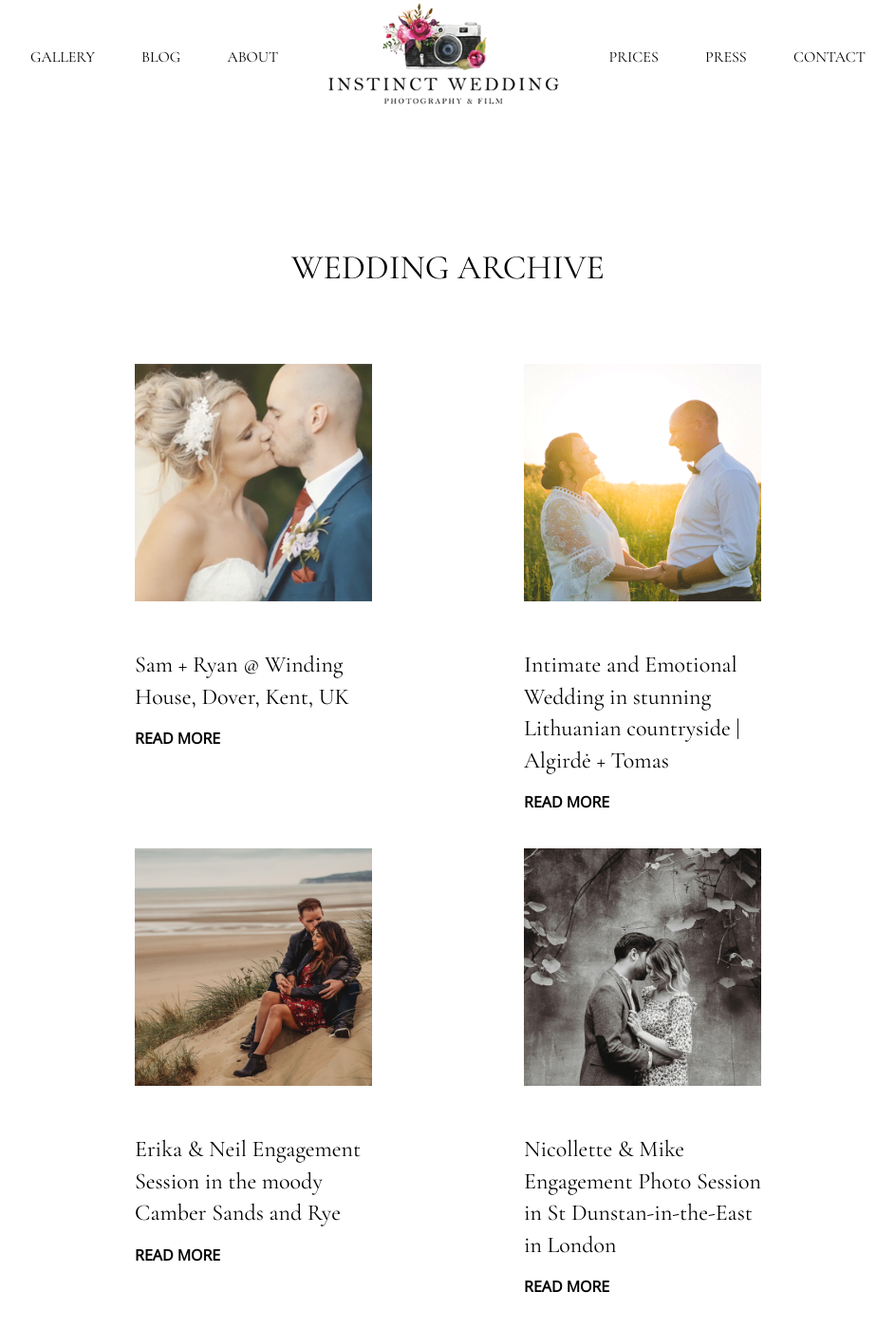
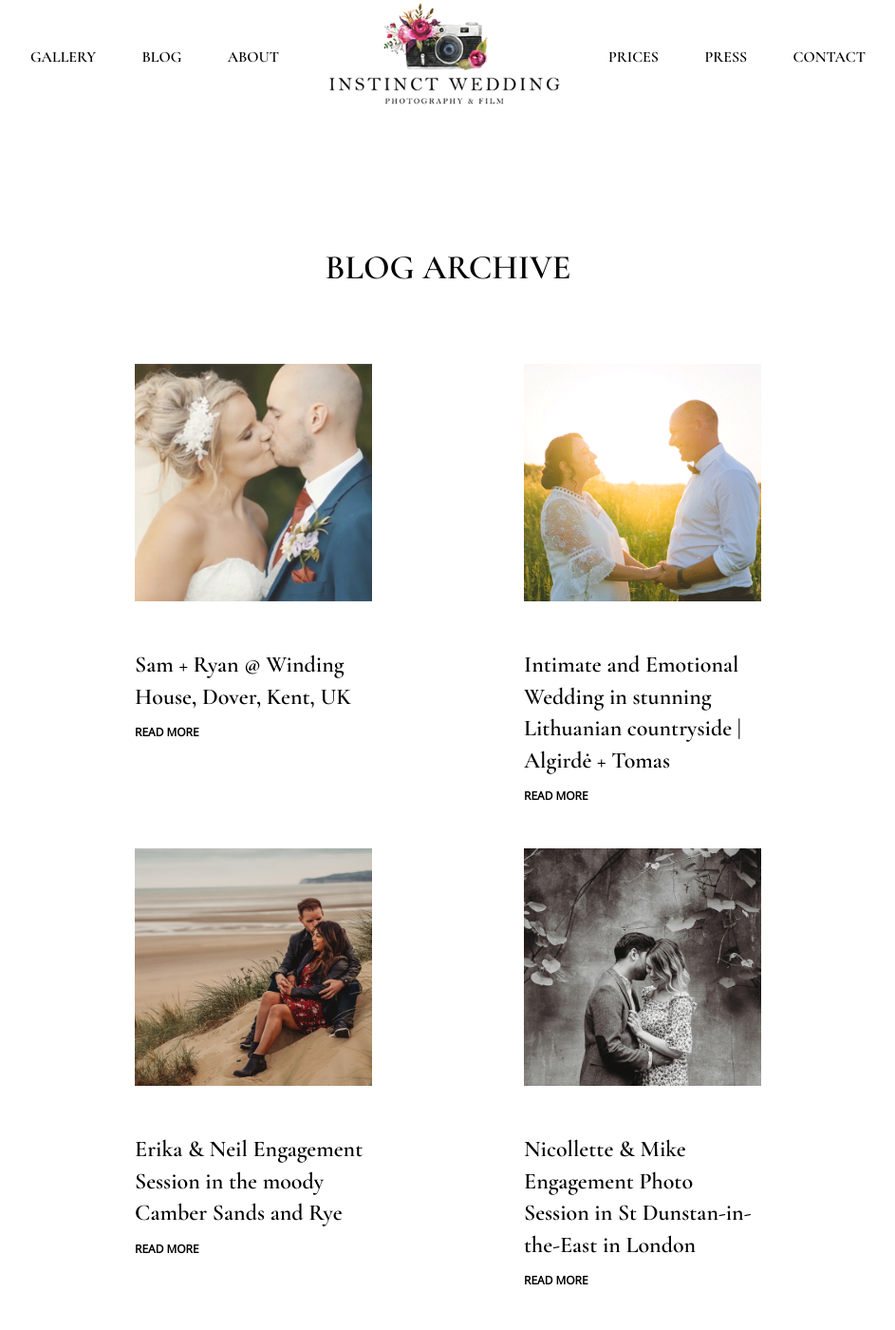
Before and after one commit to tom-wells/instinctweddding, a Jekyll site: the page built from archive.html, in a window 1280 px wide and 1400 px high. Shown: the whole window at 95% size, without its empty margins (168-1111 px from the left). Built offline with Jekyll 4.4.1, drawn with Linux system fonts in a browser that asks for light colours.

Commit message:
adjustments made

```diff
--- a/_includes/gallery.html
+++ b/_includes/gallery.html
@@ -55,7 +55,7 @@
              </div>
 
                 <div class="view-more">
-                    <a href="#">View More</a>
+                    <a href="https://instinctwedding.pic-time.com/portfolio">View More</a>
                 </div>
 
 
--- a/_includes/post-container.html
+++ b/_includes/post-container.html
@@ -4,7 +4,7 @@
 
           <h2> {{page.title}} </h2>
           {{content}}
-          <a class="go-archive" href="/archive.html"><h2>Wedding Archive</h2></a>
+          <a class="go-archive" href="/archive.html"><h3>Archive</h3</a>
 
 
         </div>
--- a/_includes/prices.html
+++ b/_includes/prices.html
@@ -38,7 +38,7 @@
         <div class="package-info">
             <img  src="/assets/images/engagment.jpg" alt="Premium Collection Package">
 
-            <h3>Premium Collection</h3>
+            <h3>Photography & Videography</h3>
 
             <h3 class="sum">£ 1500</h3>
         <ul>
--- a/archive.html
+++ b/archive.html
@@ -1,7 +1,7 @@
 ---
 
 layout : default
-title : Wedding Archive
+title : Blog Archive
 ---
 <div class="journal">
 <h2>{{page.title}}</h2>
--- a/assets/css/app.scss
+++ b/assets/css/app.scss
@@ -22,7 +22,7 @@
          url('/assets/fonts/WremenaLight.woff') format('woff');
 }
 
-@import url('https://fonts.googleapis.com/css?family=Cormorant+Garamond:300,400&display=swap');
+@import url('https://fonts.googleapis.com/css?family=Cormorant+Garamond:400,600&display=swap');
 
 @import url('https://fonts.googleapis.com/css?family=Open+Sans&display=swap');
 
@@ -41,8 +41,8 @@
 
 $line-height-global:1.4;
 $header-size:36px;
-$header-weight:400;
-$light-weight:300;
+$header-weight:600;
+$light-weight:400;
 $sub-header-size:24px;
 $body-size:16px;
 
@@ -118,8 +118,7 @@
         width: 900px;
         justify-content:space-between;
         align-items:center;
-        font-size:$body-size;
-        font-family:$sub-header-type;
+
 
 
         img {
@@ -134,6 +133,9 @@
         margin-right:$line-global/2;
         position:relative;
         padding-bottom:5px;
+        font-size:$body-size;
+        font-family:$sub-header-type;
+        font-weight: $header-weight;
 
 
 
@@ -261,7 +263,7 @@
     max-width:100%;
     max-height:100%;
     background-color:$white;
-    padding: 0 80px 125px 80px;
+    padding: $line-global*4 80px 125px 80px;
 
 
 .modal {
@@ -491,6 +493,7 @@
     .read-more {
         font-weight:700;
         font-family:$body-type;
+        font-size: 12px;
     }
 
     }
@@ -540,7 +543,7 @@
     max-height:100vh;
     position:relative;
 
- h2 {
+.mobile-about {
      display:none;
  }
 
@@ -581,6 +584,7 @@
             div{
                 max-width:350px;
                 h2 {
+                    color:#FFB444;
                     margin-bottom:$line-global;
                     font-family:$header-type;
                 }
@@ -701,6 +705,7 @@
         }
         .sum {
             font-family:$body-type;
+            font-size:18px;
 
         }
         h3 {
@@ -764,15 +769,18 @@
 .awards {
     position:relative;
     width:100%;
-    height:50%;
+    height:100vh;
+    display:flex;
+    flex-direction: column;
+    justify-content: center;
 
     h2 {
         text-transform:uppercase;
-        padding-top:$line-global*4;
+
         text-align:center;
     }
     .award-badges {
-        margin-top:$line-global*2;
+        margin-top:$line-global*7;
 
         margin-right:auto;
         margin-left:auto;
@@ -1011,11 +1019,12 @@
 
     }
     .go-archive {
-        h2{
+        h3{
             text-transform: uppercase;
             text-align: center;
             color:$black;
             cursor:pointer;
+
 
         }
 
@@ -1381,7 +1390,7 @@
                     left:-$line-global*2;
                     top:$line-global;
                     z-index:2;
-                    color:$white;
+                    color:#FFB444;
                 }
          position:relative;
          display:block;
@@ -1518,6 +1527,7 @@
 
 // awards {
     .awards {
+        padding-top:$line-global*5;
         h2 {
             padding-top:$line-global*7;
         }
@@ -1526,6 +1536,7 @@
             width:100%;
             flex-direction:column;
             align-items:center;
+            margin-top:$line-global*4;
             img {
                 padding:0 0 $line-global 0;
                 width:200px;
```
Also changed, not shown: index.html (+5 -4 lines).
